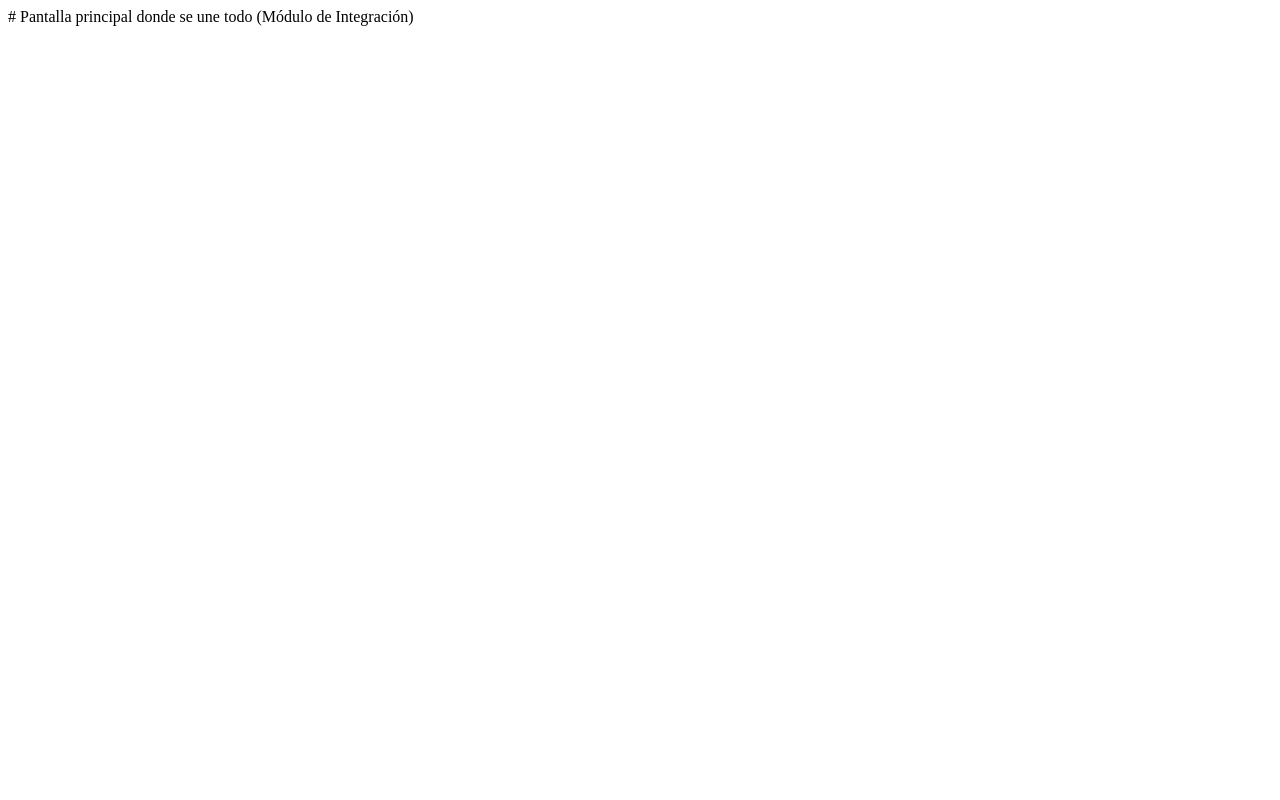
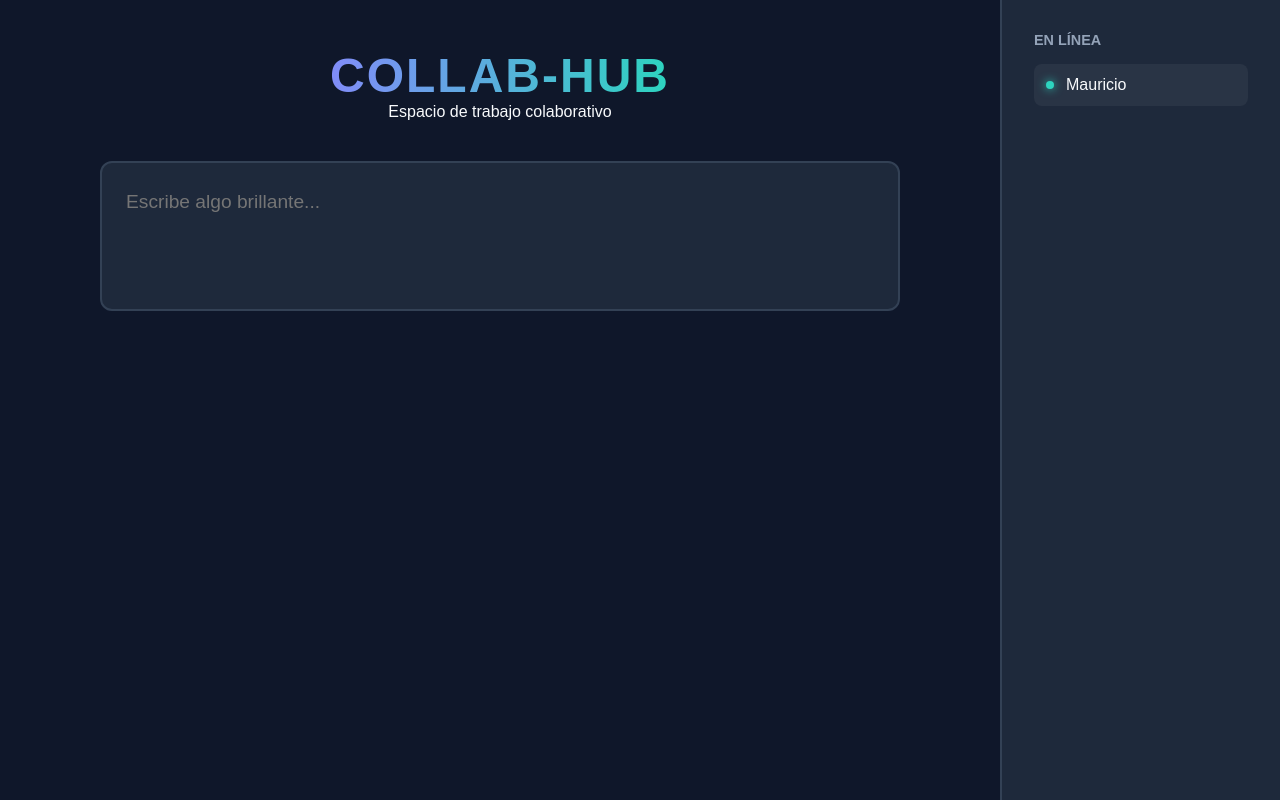
Before and after one commit to MaauVe/Collab-Hub, a plain HTML site: page frontend/index.html in a window 1280 px wide. Drawn offline with Linux system fonts and the light colour scheme.

Commit message:
Agrego interfaz del editor y captura de eventos

```diff
--- a/frontend/css/styles.css
+++ b/frontend/css/styles.css
@@ -1 +1,104 @@
-/*Diseño visual de la UI*/
+* {
+    box-sizing: border-box;
+    margin: 0;
+    padding: 0;
+    font-family: 'Lexend', sans-serif; /* Una fuente más moderna para tech */
+}
+
+body {
+    background-color: #0f172a; /* Fondo oscuro profundo */
+    color: #f8fafc;
+    height: 100vh;
+    overflow: hidden;
+}
+
+.app-container {
+    display: grid;
+    grid-template-columns: 1fr 280px;
+    height: 100%;
+}
+
+/* --- Sección del Editor --- */
+.editor-section {
+    padding: 3rem;
+    display: flex;
+    flex-direction: column;
+    align-items: center; /* Centra el contenido horizontalmente */
+    overflow-y: auto;
+}
+
+.editor-header {
+    text-align: center;
+    margin-bottom: 2.5rem;
+}
+
+.editor-header h1 {
+    font-size: 3rem;
+    background: linear-gradient(90deg, #818cf8, #2dd4bf); /* Degradado llamativo */
+    -webkit-background-clip: text;
+    -webkit-text-fill-color: transparent;
+    text-transform: uppercase;
+    letter-spacing: 2px;
+}
+
+.editor-wrapper {
+    width: 100%;
+    max-width: 800px; /* Ancho máximo para que no se estire demasiado */
+    display: flex;
+    justify-content: center;
+}
+
+#editor-texto {
+    width: 100%;
+    min-height: 150px; /* Empieza ocupando la mitad del espacio previo */
+    max-height: 60vh;   /* Límite máximo de crecimiento */
+    padding: 1.5rem;
+    font-size: 1.2rem;
+    line-height: 1.6;
+    background-color: #1e293b;
+    color: #e2e8f0;
+    border: 2px solid #334155;
+    border-radius: 12px;
+    resize: none;
+    outline: none;
+    transition: border-color 0.3s, box-shadow 0.3s;
+    overflow-y: hidden; /* Ocultamos la barra hasta que llegue al límite */
+}
+
+#editor-texto:focus {
+    border-color: #2dd4bf;
+    box-shadow: 0 0 20px rgba(45, 212, 191, 0.2);
+}
+
+/* --- Barra de Presencia --- */
+.presence-section {
+    background-color: #1e293b;
+    border-left: 2px solid #334155;
+    padding: 2rem;
+}
+
+.presence-section h2 {
+    color: #94a3b8;
+    font-size: 0.9rem;
+    text-transform: uppercase;
+    margin-bottom: 1rem;
+}
+
+.usuario-activo {
+    padding: 0.75rem;
+    background: rgba(255, 255, 255, 0.05);
+    border-radius: 8px;
+    display: flex;
+    align-items: center;
+    margin-bottom: 0.5rem;
+}
+
+.usuario-activo::before {
+    content: '';
+    width: 8px;
+    height: 8px;
+    background-color: #2dd4bf;
+    border-radius: 50%;
+    margin-right: 12px;
+    box-shadow: 0 0 10px #2dd4bf;
+}
--- a/frontend/index.html
+++ b/frontend/index.html
@@ -1 +1,33 @@
-# Pantalla principal donde se une todo (Módulo de Integración)
+<!DOCTYPE html>
+<html lang="es">
+<head>
+    <meta charset="UTF-8">
+    <meta name="viewport" content="width=device-width, initial-scale=1.0">
+    <title>Collab-Hub | Diseño Premium</title>
+    <link rel="stylesheet" href="css/styles.css">
+</head>
+<body>
+    <div class="app-container">
+        <main class="editor-section">
+            <header class="editor-header">
+                <h1>Collab-Hub</h1>
+                <p>Espacio de trabajo colaborativo</p>
+            </header>
+
+            <div class="editor-wrapper">
+                <textarea id="editor-texto" placeholder="Escribe algo brillante..."></textarea>
+            </div>
+        </main>
+
+        <aside class="presence-section">
+            <h2>En línea</h2>
+            <ul id="lista-usuarios">
+                <li class="usuario-activo">Mauricio</li>
+            </ul>
+        </aside>
+    </div>
+
+    <script src="js/editor.js"></script>
+    <script src="js/presencia.js"></script>
+</body>
+</html>
--- a/frontend/js/editor.js
+++ b/frontend/js/editor.js
@@ -1 +1,82 @@
 //Lógica para mandar/recibir texto (Tu responsabilidad principal, Rol 3)
+
+// Esperar a que el HTML cargue completamente
+document.addEventListener('DOMContentLoaded', () => {
+    const editor = document.getElementById('editor-texto');
+
+    // Función para ajustar la altura automáticamente
+    const autoExpand = () => {
+        // Reiniciamos la altura para recalcular
+        editor.style.height = 'auto';
+
+        // La nueva altura será el scrollHeight (todo el contenido interno)
+        const newHeight = editor.scrollHeight;
+        editor.style.height = newHeight + 'px';
+
+        // Si llega al límite definido en CSS (60vh), activamos el scroll
+        if (newHeight >= (window.innerHeight * 0.6)) {
+            editor.style.overflowY = 'auto';
+        } else {
+            editor.style.overflowY = 'hidden';
+        }
+    };
+
+
+    // 1. ESCUCHAR TUS CAMBIOS (Lo que tú escribes)
+    // El evento 'input' detecta cualquier cambio instantáneamente (teclas, pegar texto, borrar)
+    editor.addEventListener('input', (event) => {
+        // 1. Ajustar tamaño visual
+        autoExpand();
+
+        const textoActual = event.target.value;
+
+        // Por ahora lo vemos en consola.
+        console.log("Enviando al servidor:", textoActual);
+
+        /* TODO (FASE 3): Cuando el backend esté listo, descomenta esto para enviarlo
+        if (socket.readyState === WebSocket.OPEN) {
+            socket.send(JSON.stringify({
+                tipo: 'actualizacion_texto',
+                contenido: textoActual
+            }));
+        }
+        */
+    });
+
+    // Ejecutar una vez al cargar por si hay texto previo
+    autoExpand();
+
+    // 2. RECIBIR CAMBIOS DE LOS DEMÁS (Lo que manda el servidor)
+    function recibirActualizacion(nuevoTexto) {
+        // Obtenemos la posición del cursor para que no salte al inicio al actualizarse
+        const cursorPosition = editor.selectionStart;
+
+        editor.value = nuevoTexto;
+
+        // Restaurar la posición del cursor
+        editor.setSelectionRange(cursorPosition, cursorPosition);
+    }
+
+    // --- PREPARACIÓN PARA WEBSOCKETS (Para cuando FastAPI esté listo) ---
+    /*
+    // Cambiarán 'localhost:8000' por la ruta que les dé el equipo de backend
+    const socket = new WebSocket('ws://localhost:8000/ws/editor');
+
+    socket.onopen = () => {
+        console.log("Conectado al servidor central de Collab-Hub");
+    };
+
+    socket.onmessage = (event) => {
+        const mensaje = JSON.parse(event.data);
+
+        // Si el mensaje es de texto, actualizamos el editor
+        if (mensaje.tipo === 'actualizacion_texto') {
+            recibirActualizacion(mensaje.contenido);
+        }
+    };
+
+    socket.onerror = (error) => {
+        console.error("Error en la conexión:", error);
+    };
+    */
+});
```
